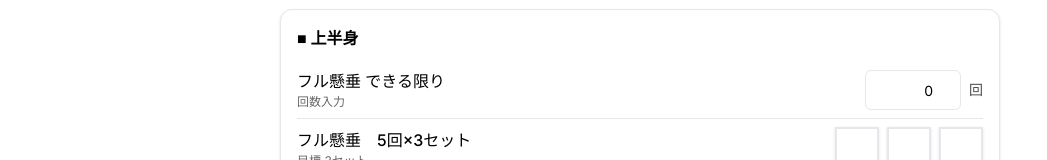
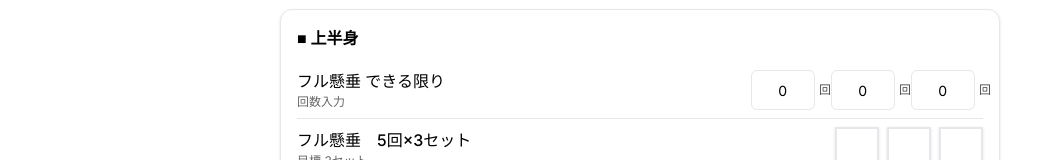
Before and after one commit to Mickey-1996/workout-tracker20250807, a Next.js app: page / in a window 1280 px wide. Shown: the part 164-324 px from the top of the page, without its empty margins (0-1047 px from the left). Built offline with nearby package versions, Linux system fonts and the light colour scheme.

Commit message:
record tab update

```diff
--- a/src/tabs/RecordTab.tsx
+++ b/src/tabs/RecordTab.tsx
@@ -14,41 +14,39 @@ import { defaultExercises } from "@/lib/exercises-default";
 type Category = "upper" | "lower" | "other";
 type InputMode = "check" | "count";
 
-// 設定が保存する形（最低限）
+// 設定側の最小互換型
 type ExerciseItem = {
   id: string;
   name: string;
   category: Category;
   inputMode?: InputMode;
-  checkCount?: number; // check時のチェック個数
-  sets?: number;       // 旧フィールド（後方互換）
+  checkCount?: number;  // checkの個数 / count時は「セット数」として使う
+  sets?: number;        // 旧フィールド（後方互換）
   enabled?: boolean;
   order?: number;
-  repTarget?: number;  // count時の目標回数（任意）
+  repTarget?: number;   // 回数目標（count時）
 };
 
-// 1日分の記録
+// 1日分の記録（countsは“セットごとの回数”配列に変更）
 type DayRecord = {
   date: string;
   notesUpper: string;
   notesLower: string;
   notesOther?: string;
-  // チェック式の結果
   sets: Record<string, boolean[]>;
-  // 回数入力の結果
-  counts?: Record<string, number>;
+  counts?: Record<string, number[]>; // ← 1種目＝配列（セットごとの回数）
 };
 
 type ItemUI = {
   id: string;
   name: string;
   mode: InputMode;
-  checks?: number; // mode=check のとき使用
-  target?: number; // 目標：check=セット数 / count=回数
+  checks: number;   // check時の個数 / count時の“セット数”としても使用
+  target?: number;  // 目標：countなら回数、checkならチェック数
 };
 
 type GroupUI = {
-  cat: Category; // ← key という名前は使わない
+  cat: Category;
   label: string;
   noteField: "notesUpper" | "notesLower" | "notesOther";
   items: ItemUI[];
@@ -56,6 +54,20 @@ type GroupUI = {
 
 const SETTINGS_KEY = "settings-v1";
 const today = new Date().toISOString().split("T")[0];
+
+// 既存データの counts が number の場合に配列へ寄せる
+function toCountsArray(obj: unknown): Record<string, number[]> {
+  if (!obj || typeof obj !== "object") return {};
+  const out: Record<string, number[]> = {};
+  for (const [k, v] of Object.entries(obj as Record<string, unknown>)) {
+    if (Array.isArray(v)) {
+      out[k] = v.map((n) => Math.max(0, Math.floor(Number(n) || 0)));
+    } else if (typeof v === "number") {
+      out[k] = [Math.max(0, Math.floor(v))];
+    }
+  }
+  return out;
+}
 
 export default function RecordTab() {
   const [groups, setGroups] = useState<GroupUI[] | null>(null);
@@ -65,63 +77,55 @@ export default function RecordTab() {
     notesLower: "",
     notesOther: "",
     sets: {},
-    counts: {}, // 初期化しておくと以降の処理が楽
+    counts: {},
   });
   const [toast, setToast] = useState<string | null>(null);
-
-  const notifySaved = () => {
+  const ping = () => {
     setToast("保存しました");
     window.setTimeout(() => setToast(null), 1100);
   };
 
   useEffect(() => {
-    // 1) 日別レコード
-    const rec: Partial<DayRecord> | null = loadDayRecord(today);
+    // 1) 当日記録の読み込み（countsは配列に正規化）
+    const rec = loadDayRecord(today) as Partial<DayRecord> | null;
     if (rec) {
       setDayRecord((prev) => ({
         ...prev,
         ...rec,
-        // rec.counts が無くても問題ないように安全にマージ
-        counts: {
-          ...(prev.counts ?? {}),
-          ...(typeof (rec as any).counts === "object" && (rec as any).counts ? (rec as any).counts : {}),
-        },
+        counts: { ...(prev.counts ?? {}), ...toCountsArray((rec as any).counts) },
       }));
     }
 
-    // 2) 種目（設定 → フォールバック）
+    // 2) 設定 or 既定種目からUI構築
     type Settings = { items: ExerciseItem[] };
     const saved = loadJSON<Settings>(SETTINGS_KEY);
-    if (saved?.items?.length) {
-      setGroups(buildGroupsFromSettings(saved.items));
-    } else {
-      setGroups(buildGroupsFromSettings(defaultExercises as ExerciseItem[]));
-    }
+    const items = saved?.items?.length ? saved.items : (defaultExercises as ExerciseItem[]);
+    setGroups(buildGroups(items));
   }, []);
 
-  function buildGroupsFromSettings(items: ExerciseItem[]): GroupUI[] {
+  function buildGroups(items: ExerciseItem[]): GroupUI[] {
+    const norm = (x?: number) => (Number.isFinite(x) && Number(x) ? Number(x) : 0);
+
     const list: ItemUI[] = items
       .filter((x) => x.enabled !== false)
       .map((x) => {
         const mode: InputMode = x.inputMode ?? "check";
-        const checks = mode === "check" ? Number(x.checkCount ?? x.sets ?? 3) || 3 : undefined;
+        // セット数：checkCount > sets > 3
+        const checks = Math.max(1, norm(x.checkCount) || norm(x.sets) || 3);
         const target =
-          mode === "check"
-            ? checks
-            : x.repTarget && Number.isFinite(x.repTarget)
-            ? Number(x.repTarget)
-            : undefined;
+          mode === "count"
+            ? (Number.isFinite(x.repTarget) ? Number(x.repTarget) : undefined)
+            : checks; // check時は目標表示に流用
         return { id: x.id, name: x.name, mode, checks, target };
       });
 
-    const pick = (cat: Category) =>
-      list
-        .filter((it) => items.find((x) => x.id === it.id)?.category === cat)
-        .sort((a, b) => {
-          const oa = items.find((x) => x.id === a.id)?.order ?? 0;
-          const ob = items.find((x) => x.id === b.id)?.order ?? 0;
+    const sortByOrder = (a: ItemUI, b: ItemUI) => {
+      const oa = items.find((i) => i.id === a.id)?.order ?? 0;
+      const ob = items.find((i) => i.id === b.id)?.order ?? 0;
       return oa - ob;
-        });
+    };
+
+    const pick = (cat: Category) => list.filter((i) => items.find((x) => x.id === i.id)?.category === cat).sort(sortByOrder);
 
     return [
       { cat: "upper", label: "上半身", noteField: "notesUpper", items: pick("upper") },
@@ -130,45 +134,51 @@ export default function RecordTab() {
     ];
   }
 
-  const setCount = (exerciseId: string, val: number) => {
+  // 回数入力：特定セットの値を更新
+  const setCountAt = (exerciseId: string, setIndex: number, val: number) => {
     const counts = { ...(dayRecord.counts ?? {}) };
-    counts[exerciseId] = Math.max(0, Math.floor(val || 0));
+    const arr = (counts[exerciseId] ?? []).slice();
+    const v = Math.max(0, Math.floor(val || 0));
+    // 入力数に合わせて穴埋め
+    for (let i = arr.length; i <= setIndex; i++) arr[i] = 0;
+    arr[setIndex] = v;
+    counts[exerciseId] = arr;
     const updated: DayRecord = { ...dayRecord, counts };
     setDayRecord(updated);
     saveDayRecord(today, updated);
-    notifySaved();
+    ping();
   };
 
+  // チェック入力
   const toggleSet = (exerciseId: string, setIndex: number) => {
     const updatedSets = { ...dayRecord.sets };
     if (!updatedSets[exerciseId]) updatedSets[exerciseId] = [];
     updatedSets[exerciseId][setIndex] = !updatedSets[exerciseId][setIndex];
-
-    const updatedRecord: DayRecord = { ...dayRecord, sets: updatedSets };
-    setDayRecord(updatedRecord);
-    saveDayRecord(today, updatedRecord);
-    notifySaved();
+    const updated = { ...dayRecord, sets: updatedSets };
+    setDayRecord(updated);
+    saveDayRecord(today, updated);
+    ping();
   };
 
+  // 備考
   const handleNotesChange = (
     field: "notesUpper" | "notesLower" | "notesOther",
     value: string
   ) => {
-    const updatedRecord: DayRecord = { ...dayRecord, [field]: value };
-    setDayRecord(updatedRecord);
-    saveDayRecord(today, updatedRecord);
-    notifySaved();
+    const updated = { ...dayRecord, [field]: value };
+    setDayRecord(updated as DayRecord);
+    saveDayRecord(today, updated as DayRecord);
+    ping();
   };
 
-  if (!groups) {
-    return <div className="text-sm text-muted-foreground">読み込み中…</div>;
-  }
+  if (!groups) return <div className="text-sm text-muted-foreground">読み込み中…</div>;
 
   function CategoryBlock({ group }: { group: GroupUI }) {
     const g = group;
+    // チェック行の見た目をそろえるため、当カテゴリでの最大セット数を取得
     const maxChecks = Math.max(
       0,
-      ...g.items.filter((x) => x.mode === "check").map((x) => x.checks ?? 0)
+      ...g.items.map((x) => x.checks)
     );
 
     return (
@@ -182,9 +192,7 @@ export default function RecordTab() {
                 ? ex.target
                   ? `目標 ${ex.target}回`
                   : "回数入力"
-                : ex.checks
-                ? `目標 ${ex.checks}セット`
-                : "セットチェック";
+                : `目標 ${ex.checks}セット`;
 
             return (
               <div key={ex.id} className="flex items-center justify-between py-2">
@@ -194,41 +202,52 @@ export default function RecordTab() {
                 </div>
 
                 {ex.mode === "count" ? (
-                  <div className="flex items-center gap-2">
+                  // ① countモード：セット数ぶん数値入力を並べる
+                  <div
+                    className="grid gap-2"
+                    style={{ gridTemplateColumns: `repeat(${Math.max(ex.checks, 1)}, 4.5rem)` }}
+                  >
+                    {Array.from({ length: Math.max(ex.checks, 1) }).map((_, idx) => {
+                      const value = (dayRecord.counts?.[ex.id]?.[idx] ?? 0) | 0;
+                      return (
+                        <div key={idx} className="flex items-center gap-1">
                           <Input
                             type="number"
                             inputMode="numeric"
                             min={0}
-                      className="w-24 text-right"
+                            className="w-16 text-right"
                             placeholder={ex.target ? String(ex.target) : "0"}
-                      value={Math.max(0, Math.floor((dayRecord.counts ?? {})[ex.id] ?? 0))}
-                      onChange={(e) => setCount(ex.id, Number(e.target.value))}
-                      aria-label={`${ex.name} 回数`}
+                            value={value}
+                            onChange={(e) => setCountAt(ex.id, idx, Number(e.target.value))}
+                            aria-label={`${ex.name} セット${idx + 1} 回数`}
                           />
-                    <span className="text-sm opacity-70">回</span>
+                          <span className="text-xs opacity-70">回</span>
+                        </div>
+                      );
+                    })}
                   </div>
                 ) : (
+                  // checkモード：従来通りチェックボックス
                   <div
                     className="grid gap-2"
-                    style={{
-                      gridTemplateColumns: `repeat(${Math.max(ex.checks ?? 1, maxChecks || 1)}, 2.75rem)`,
-                    }}
+                    style={{ gridTemplateColumns: `repeat(${Math.max(maxChecks, 1)}, 2.75rem)` }}
                   >
-                    {Array.from({ length: Math.max(ex.checks ?? 0, maxChecks) || 1 }).map((_, idx) => {
-                      const isGap = idx >= (ex.checks ?? 0);
-                      const checked = !isGap && (dayRecord.sets[ex.id]?.[idx] || false);
+                    {Array.from({ length: Math.max(ex.checks, 1) }).map((_, idx) => {
+                      const checked = dayRecord.sets[ex.id]?.[idx] || false;
                       return (
                         <Checkbox
                           key={idx}
-                          className={`h-11 w-11 border-2 rounded-none ${
-                            isGap ? "pointer-events-none opacity-40" : ""
-                          }`}
+                          className="h-11 w-11 border-2 rounded-none"
                           checked={checked}
-                          onCheckedChange={() => !isGap && toggleSet(ex.id, idx)}
+                          onCheckedChange={() => toggleSet(ex.id, idx)}
                           aria-label={`${ex.name} セット${idx + 1}`}
                         />
                       );
                     })}
+                    {/* セット不足分は見た目そろえのダミー */}
+                    {Array.from({ length: Math.max(maxChecks - ex.checks, 0) }).map((_, i) => (
+                      <div key={`gap-${i}`} className="h-11 w-11 opacity-0" />
+                    ))}
                   </div>
                 )}
               </div>
```
Lines whose indentation alone changed are shown as unchanged.
